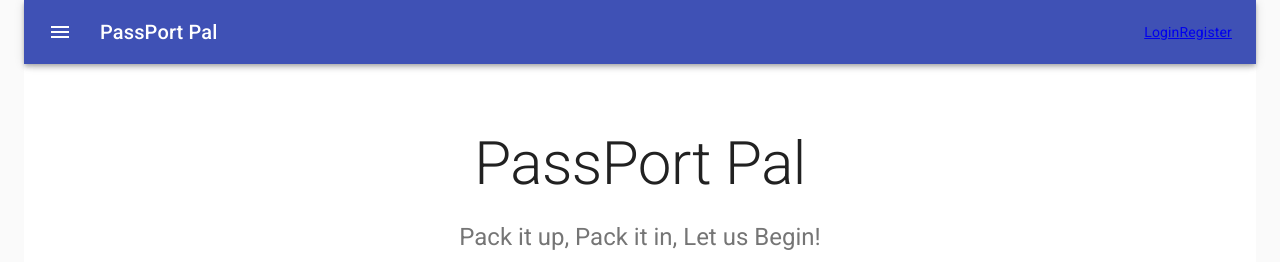
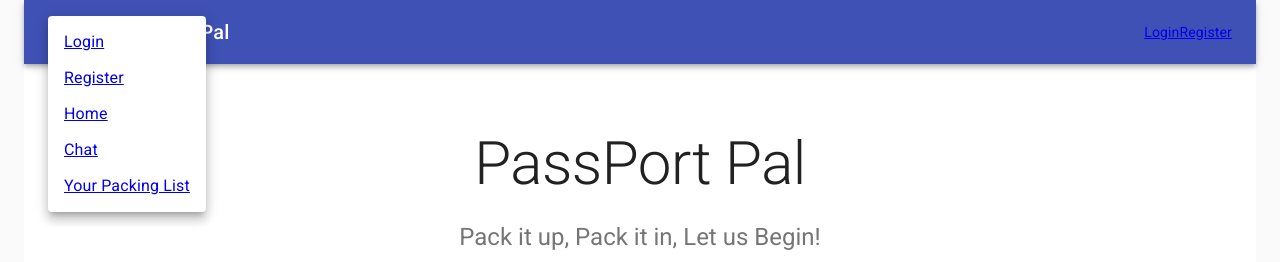
Before and after one commit to GCaplan777/passportpal, a React (Create React App) app in the folder client/: page / in a window 1280 px wide. Both pictures are taken after a click on the button 60 px from the left and 32 px from the top of the page. Shown: the top 262 px of the page. Built offline with nearby package versions, Linux system fonts and the light colour scheme; no server answers.

Commit message:
menu component created for use in Navbar as dropdown nav

```diff
--- /dev/null
+++ b/client/src/components/FadeMenu.js
@@ -0,0 +1,56 @@
+import React from "react";
+import Button from "@material-ui/core/Button";
+import Menu from "@material-ui/core/Menu";
+import MenuItem from "@material-ui/core/MenuItem";
+import Fade from "@material-ui/core/Fade";
+import MenuIcon from "@material-ui/icons/Menu";
+import { Link } from "react-router-dom";
+
+export default function FadeMenu() {
+  const [anchorEl, setAnchorEl] = React.useState(null);
+  const open = Boolean(anchorEl);
+
+  const handleClick = (event) => {
+    setAnchorEl(event.currentTarget);
+  };
+
+  const handleClose = () => {
+    setAnchorEl(null);
+  };
+
+  return (
+    <div>
+      <Button
+        aria-controls="fade-menu"
+        aria-haspopup="true"
+        onClick={handleClick}
+      >
+        <MenuIcon />
+      </Button>
+      <Menu
+        id="fade-menu"
+        anchorEl={anchorEl}
+        keepMounted
+        open={open}
+        onClose={handleClose}
+        TransitionComponent={Fade}
+      >
+        <MenuItem onClick={handleClose}>
+          <Link to="/login"> Login</Link>
+        </MenuItem>
+        <MenuItem onClick={handleClose}>
+          <Link to="/register"> Register</Link>
+        </MenuItem>
+        <MenuItem onClick={handleClose}>
+          <Link to="/"> Home</Link>
+        </MenuItem>
+        <MenuItem onClick={handleClose}>
+          <Link to="/chat"> Chat</Link>
+        </MenuItem>
+        <MenuItem onClick={handleClose}>
+          <Link to="/packinglist"> Your Packing List</Link>
+        </MenuItem>
+      </Menu>
+    </div>
+  );
+}
--- a/client/src/components/Header.js
+++ b/client/src/components/NavBar.js
@@ -7,6 +7,7 @@ import Button from "@material-ui/core/Button";
 import IconButton from "@material-ui/core/IconButton";
 import MenuIcon from "@material-ui/icons/Menu";
 import { Link } from "react-router-dom";
+import FadeMenu from "./FadeMenu";
 
 const useStyles = makeStyles((theme) => ({
   root: {
@@ -20,21 +21,15 @@ const useStyles = makeStyles((theme) => ({
   },
 }));
 
-export default function Header() {
+export default function NavBar() {
   const classes = useStyles();
 
   return (
     <div className={classes.root}>
       <AppBar position="sticky">
         <Toolbar>
-          <IconButton
-            edge="start"
-            className={classes.menuButton}
-            color="inherit"
-            aria-label="menu"
-          >
-            <MenuIcon />
-          </IconButton>
+          <FadeMenu />
+
           <Typography variant="h6" className={classes.title}>
             PassPort Pal
           </Typography>
--- a/client/src/pages/Home.js
+++ b/client/src/pages/Home.js
@@ -1,6 +1,6 @@
 import React from "react";
 import DashBoard from "../components/Dashboard";
-import Header from "../components/Header";
+import NavBar from "../components/NavBar";
 import { Grid } from "@material-ui/core";
 import Hero from "../components/Hero";
 
@@ -9,7 +9,7 @@ const Home = () => {
     <>
       {/* <Grid container direction="column"> */}
       {/* <Grid item> */}
-      <Header />
+      <NavBar />
       <Hero />
       {/* </Grid> */}
       {/* <Grid item container>
--- a/client/src/pages/PackingList.js
+++ b/client/src/pages/PackingList.js
@@ -1,5 +1,5 @@
 import React from "react";
-import Header from "../components/Header";
+import NavBar from "../components/NavBar";
 import { Grid } from "@material-ui/core";
 import Hero from "../components/ListComponents/ListHero";
 import UserList from "../components/ListComponents/UserList";
@@ -9,7 +9,7 @@ const PackingList = () => {
     <>
       <Grid container direction="column">
         <Grid item>
-          <Header />
+          <NavBar />
           <Hero />
         </Grid>
         <Grid item container>
```
